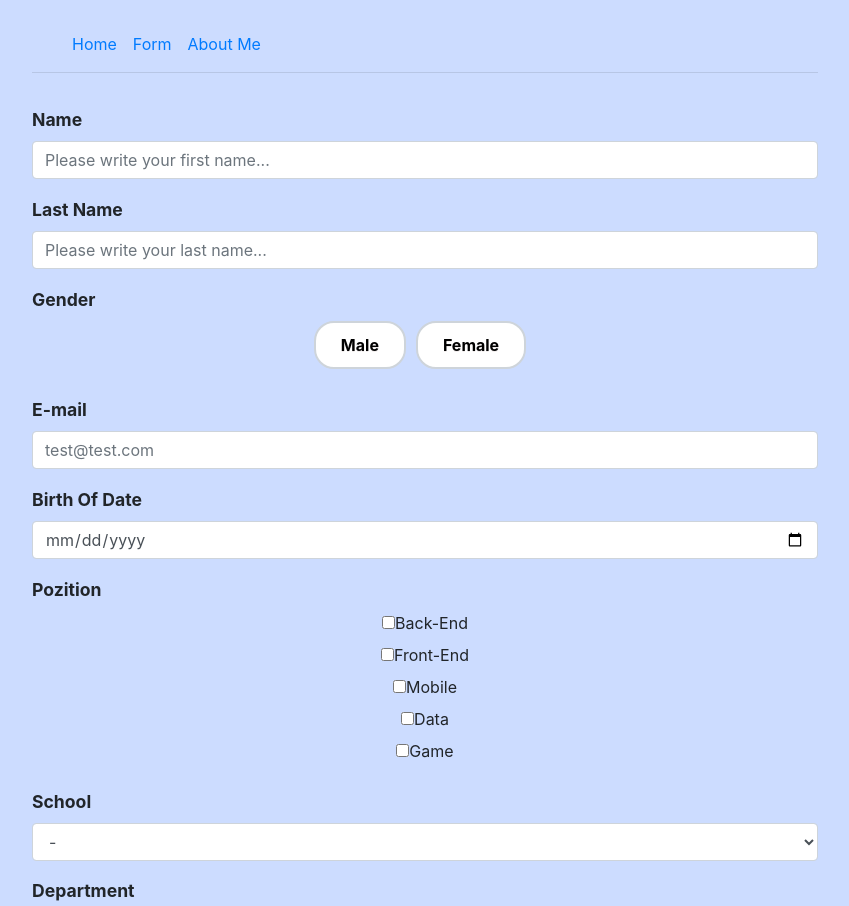
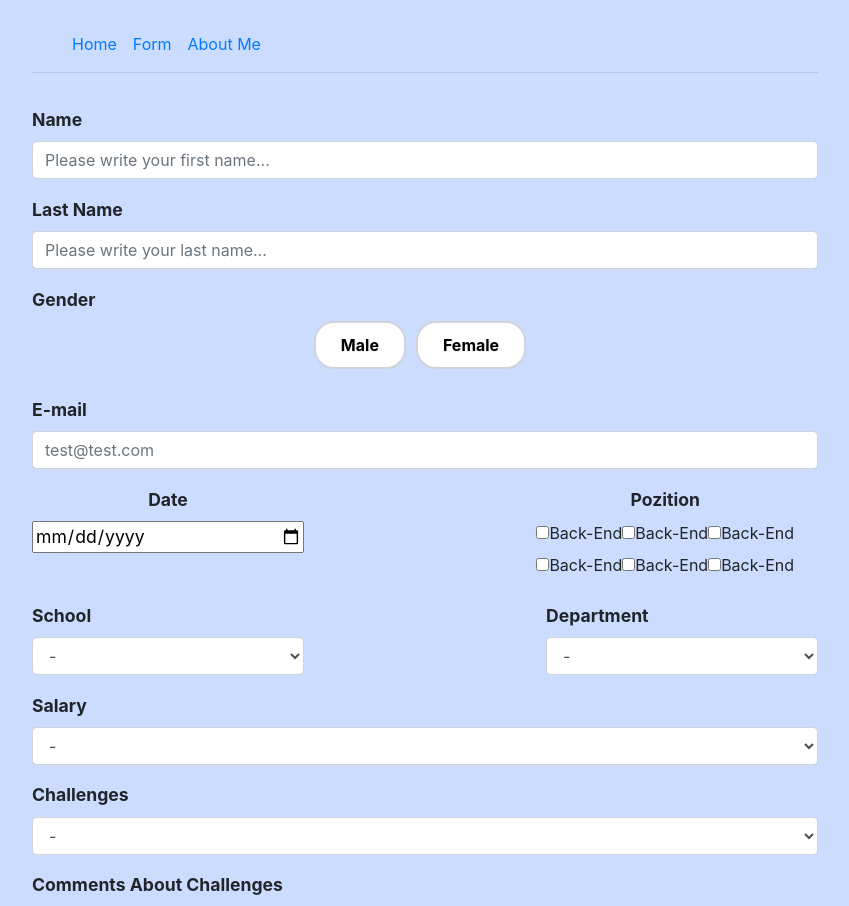
Before and after one commit to kaanyrd/FormForDevelopers, a React (Create React App) app in the folder my-form/: page /newform in a window 1280 px wide. Shown: the top 906 px of the page, without its empty margins (215-1064 px from the left). Built offline with nearby package versions, Linux system fonts and the light colour scheme.

Commit message:
CSS changes

```diff
--- a/my-form/src/components/Components.css
+++ b/my-form/src/components/Components.css
@@ -40,6 +40,7 @@ input[type="radio"]:checked+label {
 input[type="radio"]+label {
     padding: 10px 25px;
     border-radius: 20px;
+
 }
 /* GENDER ENDS */
 
@@ -49,6 +50,6 @@ font-size: 1.1rem;
 font-weight: 700;
 margin-top: 1.1rem;
 }
-/* .schoolOption{
-    text-align: left;
-} */
+#dateIt{
+    width: 17rem;
+}
--- a/my-form/src/components/NewForm.jsx
+++ b/my-form/src/components/NewForm.jsx
@@ -17,7 +17,8 @@ function NewForm() {
       // position: [],
       school: "",
       department: "",
-      salary: "",
+      // salary: "",
+      debtAmount: "",
       challenges: "",
       comments: "",
       help: "",
@@ -40,7 +41,7 @@ function NewForm() {
               {/* NAME */}
               <div>
                 <div><label className='labelHeader' htmlFor="firstName">Name</label></div>
-                <div><input size="70"  placeholder='Please write your first name...' className='form-control' value={values.firstName} id="firstName" name="firstName" onChange={handleChange("firstName")} disabled={isSubmitting} /></div>
+                <div><input size="70" placeholder='Please write your first name...' className='form-control' value={values.firstName} id="firstName" name="firstName" onChange={handleChange("firstName")} disabled={isSubmitting} /></div>
               </div>
               {/* LASTNAME */}
               <div>
@@ -63,15 +64,76 @@ function NewForm() {
                 <div><label className='labelHeader' htmlFor="email">E-mail</label></div>
                 <div><input placeholder='test@test.com' className='form-control' value={values.email} id="email" name="email" onChange={handleChange("email")} disabled={isSubmitting} /></div>
               </div>
+
+              <div style={{display: "flex"}}>
+                <div className='labelHeader' style={{display: "flex", flexDirection:"column"}}>
+                  <label htmlFor="">Date</label>
+                  <input id='dateIt' type="date" />
+                </div>
+                <div style={{display: "flex", flexDirection: "column", alignItems: "center", marginLeft: "auto", marginRight: "1.5rem"}}>
+                  <label className='labelHeader' htmlFor="">Pozition</label>
+                  <div>
+                  <div>
+
+                  <input id='Back-end' type="checkbox" name='pozition' value="Back-end" onChange={handleChange("pozition")} disabled={isSubmitting}
+                    checked={!!values?.pozition?.includes("Back-end")} />
+                  <label htmlFor="Back-end">Back-End</label>
+
+                  <input id='Back-end' type="checkbox" name='pozition' value="Back-end" onChange={handleChange("pozition")} disabled={isSubmitting}
+                    checked={!!values?.pozition?.includes("Back-end")} />
+                  <label htmlFor="Back-end">Back-End</label>
+
+
+                  <input id='Back-end' type="checkbox" name='pozition' value="Back-end" onChange={handleChange("pozition")} disabled={isSubmitting}
+                    checked={!!values?.pozition?.includes("Back-end")} />
+                  <label htmlFor="Back-end">Back-End</label>
+                  </div>
+
+
+                  <div>
+                  <input id='Back-end' type="checkbox" name='pozition' value="Back-end" onChange={handleChange("pozition")} disabled={isSubmitting}
+                    checked={!!values?.pozition?.includes("Back-end")} />
+                  <label htmlFor="Back-end">Back-End</label>
+
+
+                  <input id='Back-end' type="checkbox" name='pozition' value="Back-end" onChange={handleChange("pozition")} disabled={isSubmitting}
+                    checked={!!values?.pozition?.includes("Back-end")} />
+                  <label htmlFor="Back-end">Back-End</label>
+
+
+                  <input id='Back-end' type="checkbox" name='pozition' value="Back-end" onChange={handleChange("pozition")} disabled={isSubmitting}
+                    checked={!!values?.pozition?.includes("Back-end")} />
+                  <label htmlFor="Back-end">Back-End</label>
+
+
+                  </div>
+                  </div>
+
+
+
+
+
+
+
+
+
+
+
+                </div>
+              </div>
+
+
+
+
+
+
               {/* DATE */}
-              <div>
+              {/* <div>
                 <div><label className='labelHeader' htmlFor="birthOfDate">Birth Of Date</label></div>
                 <div><input className='form-control' value={values.birthOfDate} type="date" id='birthOfDate' name='birthOfDate' onChange={handleChange("birthOfDate")} disabled={isSubmitting} /></div>
-              </div>
-              {/* POZITION */}
-              <div className='pozition'>
-                <div><label className='labelHeader' htmlFor="group">Pozition</label></div>
-                <div>
+              </div> */}
+{/* BACKEND */}
+                {/* <div>
                   <input id='Back-end' type="checkbox" name='pozition' value="Back-end" onChange={handleChange("pozition")} disabled={isSubmitting}
                     checked={!!values?.pozition?.includes("Back-end")} />
                   <label htmlFor="Back-end">Back-End</label>
@@ -91,31 +153,35 @@ function NewForm() {
                 <div>
                   <input id='Game' type="checkbox" name='pozition' value="Game" onChange={handleChange("pozition")} disabled={isSubmitting} checked={!!values?.pozition?.includes("Game")} />
                   <label htmlFor="Game">Game</label>
+                </div> */}
+              {/* SCHOOL */}               {/* DEPARTMENT */}
+              <div className='schoDep' style={{ display: "flex" }}>
+                <div>
+                  <label className='labelHeader' style={{ display: "flex", marginBottom: "-1rem", fontSize: "1.1rem", fontWeight: "700", width: "17rem" }} htmlFor="school">School</label>
+                  <br />
+                  <select className='form-control' name="school" id="school" value={values.school} onChange={handleChange("school")} disabled={isSubmitting}>
+                    <option value="not specified">-</option>
+                    <option value="IstanbulAydinUniversity">Istanbul Aydin University</option>
+                    <option value="GalatasarayUniversity">Galatasaray University</option>
+                    <option value="IstanbulTehcnicalUniversity">Istanbul Technical University</option>
+                    <option value="NamikKemalUniversity">Namik Kemal University</option>
+                    <option value="BahcesehirUniversity">Bahcesehir University</option>
+                  </select>
                 </div>
-              </div>
-              {/* SCHOOL */}
-              <div>
-                <div><label className='labelHeader' htmlFor="school">School</label></div>
-                <div><select className='form-control'  name="school" id="school" value={values.school} onChange={handleChange("school")} disabled={isSubmitting}>
-                  <option className='schoolOption' value="not specified">-</option>
-                  <option className='schoolOption' value="IstanbulAydinUniversity">Istanbul Aydin University</option>
-                  <option className='schoolOption' value="IstanbulTechnicalUniversity">Istanbul Technical University</option>
-                  <option className='schoolOption' value="GalatasarayUniversity">Galatasaray University</option>
-                  <option className='schoolOption' value="NamikKemalUniversity">Namik Kemal University</option>
-                  <option className='schoolOption' value="BahcesehirUniversity">Bahcesehir University</option>
-                </select></div>
-              </div>
-              {/* DEPARTMENT */}
-              <div>
-                <div><label className='labelHeader' htmlFor="department">Department</label></div>
-                <div><select className='form-control' name="department" id="department" onChange={handleChange("department")} value={values.department} disabled={isSubmitting}>
+                <div style={{ display: "flex", flexDirection: "column", alignItems: "end", marginLeft: "auto" }}>
+                  <label className='labelHeader' style={{ display: "flex", marginBottom: "-1rem", fontSize: "1.1rem", fontWeight: "700", width: "17rem" }} htmlFor="department">Department</label>
+                  <br />
+                  <select className='form-control' name="department" id="department" value={values.department} onChange={handleChange("department")} disabled={isSubmitting}>
                     <option value="not specified">-</option>
                     <option value="SoftwareEngineering">Software Engineering</option>
                     <option value="ComputerEngineering">Computer Engineering</option>
+                    <option value="InformationTechnology">Information Technology</option>
                     <option value="SoftwareDeveloper">Software Developer</option>
-                  <option value="InformationTechnology">Information Technology</option>
-                </select></div>
+                  </select>
                 </div>
+              </div>
+
+
               {/* SALARY */}
               <div>
                 <div><label className='labelHeader' htmlFor="salary">Salary</label></div>
@@ -127,6 +193,8 @@ function NewForm() {
                   <option value="+ 22.000 TL">+22.000 TL</option>
                 </select></div>
               </div>
+
+
               {/* CHALLENGES */}
               <div>
                 <div><label className='labelHeader' htmlFor="challenges">Challenges</label></div>
@@ -142,16 +210,16 @@ function NewForm() {
               </div>
               {/* CHALLENGES COMMENT */}
               <div>
-                <div><label className='labelHeader' htmlFor="comments">Comments About Challenges<span style={{color:"tomato"}}>({values.challenges})</span></label></div>
-                <div><textarea name="comments" id="comments" onChange={handleChange("comments")} value={values.comments} disabled={isSubmitting} placeholder="Any Challenge..."></textarea></div>
+                <div><label className='labelHeader' htmlFor="comments">Comments About Challenges</label></div>
+                <div><textarea style={{ width: "100%", height: "10vh", resize: "none", padding: ".2rem" }} name="comments" id="comments" onChange={handleChange("comments")} value={values.comments} disabled={isSubmitting} placeholder="Any Challenge..."></textarea></div>
               </div>
               {/* HELP */}
               <div>
                 <div><label className='labelHeader' htmlFor="help">Would you like to get help with this? How?</label></div>
-                <div><textarea  name="help" id="help" onChange={handleChange("help")} value={values.help} disabled={isSubmitting} placeholder="Yes, I need help..."></textarea></div>
+                <div><textarea style={{ width: "100%", height: "10vh", resize: "none", padding: ".2rem" }} name="help" id="help" onChange={handleChange("help")} value={values.help} disabled={isSubmitting} placeholder="Yes, I need help..."></textarea></div>
               </div>
               {/* BUTTONS */}
-              <div>
+              <div style={{ marginTop: "1.5rem", marginBottom: "1.5rem" }}>
                 <button type='submit'>Send Form</button>
                 <button type='reset'>Rest Form</button>
                 <button type='button' className='btn btn-danger'>Click</button>
```
Lines whose indentation alone changed are shown as unchanged.
